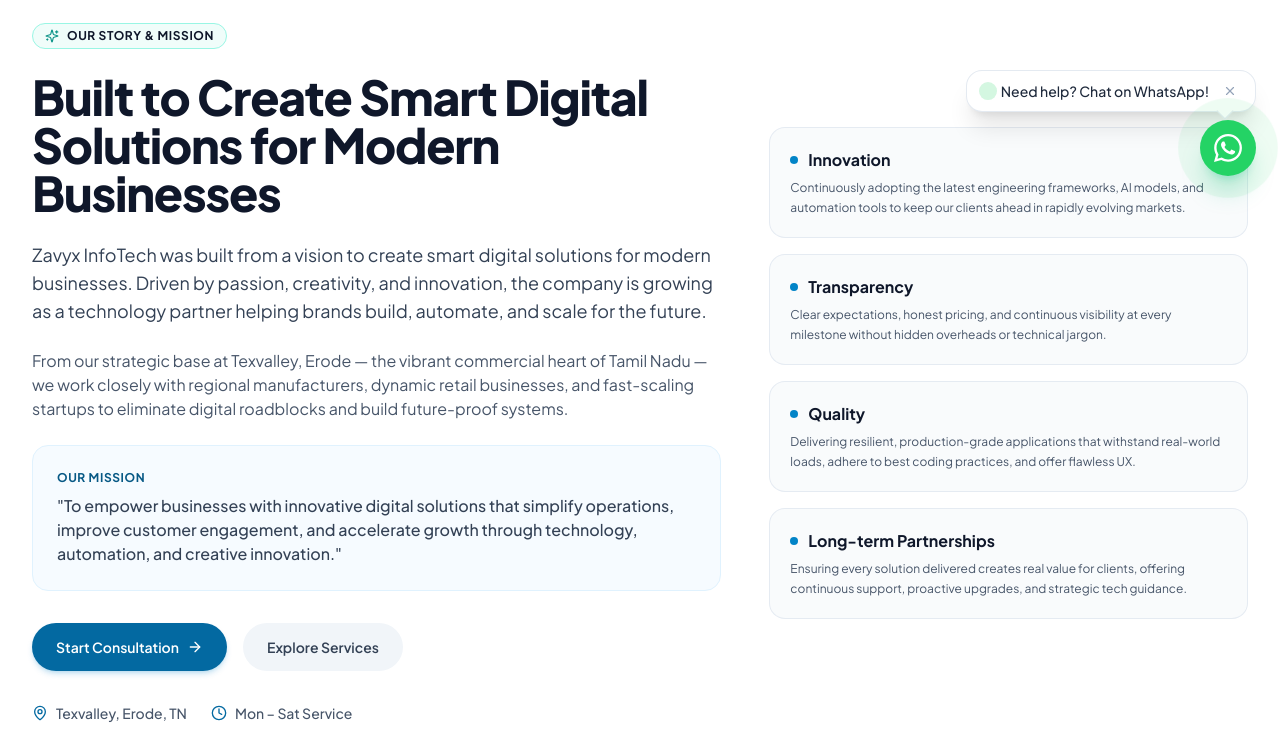
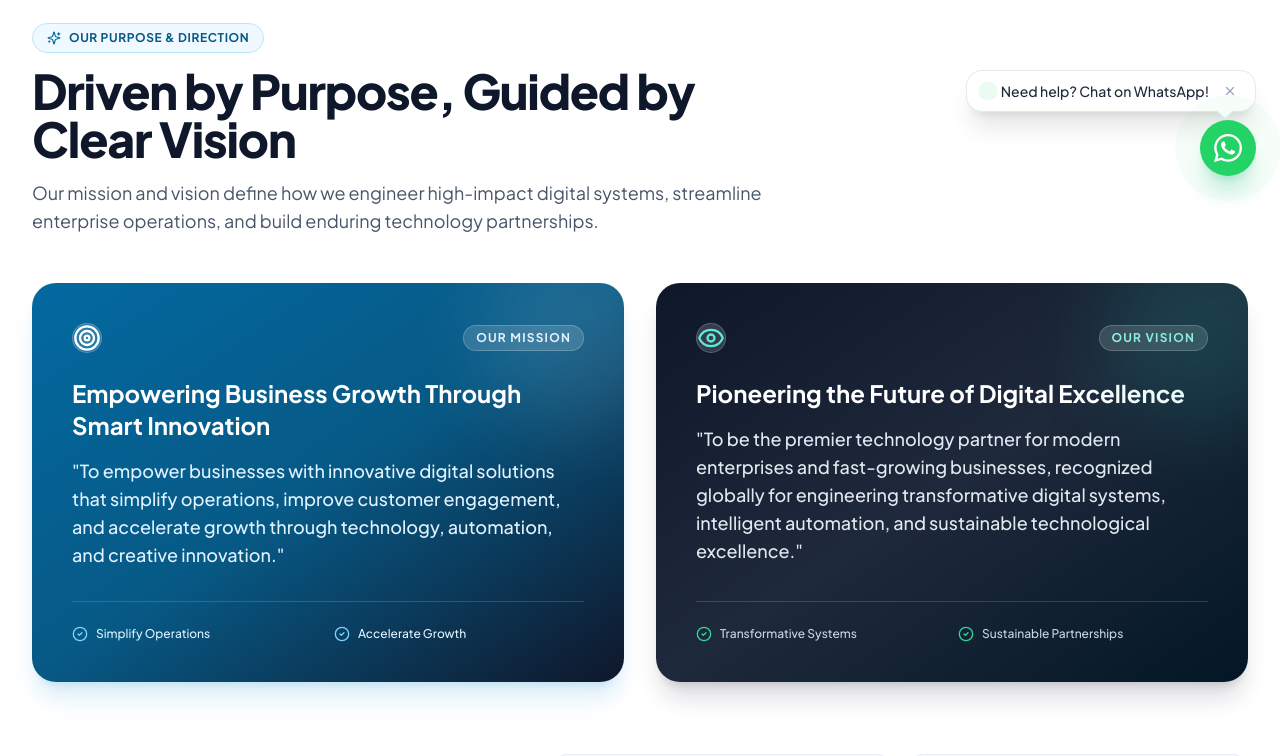
Before and after one commit to zavyxinfotech/ZAVYX_InfoTech_website, a React (Vite) app: page /about in a window 1280 px wide. Shown: the part 600-1356 px from the top of the page. Built offline with nearby package versions, Linux system fonts and the light colour scheme.

Commit message:
Update About Us: add dedicated Mission & Vision section and remove story

```diff
--- a/src/data/companyData.js
+++ b/src/data/companyData.js
@@ -31,6 +31,7 @@ export const companyData = {
   about: {
     story: "Zavyx InfoTech was built from a vision to create smart digital solutions for modern businesses. Driven by passion, creativity, and innovation, the company is growing as a technology partner helping brands build, automate, and scale for the future.",
     mission: "To empower businesses with innovative digital solutions that simplify operations, improve customer engagement, and accelerate growth through technology, automation, and creative innovation.",
+    vision: "To be the premier technology partner for modern enterprises and fast-growing businesses, recognized globally for engineering transformative digital systems, intelligent automation, and sustainable technological excellence.",
     values: [
       {
         id: "innovation",
--- a/src/pages/About.jsx
+++ b/src/pages/About.jsx
@@ -4,6 +4,9 @@ import { motion } from 'framer-motion';
 import {
   Sparkles,
   ArrowRight,
+  Target,
+  Eye,
+  CheckCircle2,
   Building2,
   Shirt,
   ShoppingBag,
@@ -29,8 +32,8 @@ export default function About() {
   return (
     <div className="subtle-mesh-bg">
       <SEO
-        title="About Us | Our Story, Mission & Values"
-        description="Learn about ZAVYX InfoTech — our journey, core values of innovation and transparency, and our mission to help businesses build, automate, and scale."
+        title="About Us | Our Mission, Vision & Core Values"
+        description="Explore ZAVYX InfoTech's mission and vision — empowering modern businesses with intelligent software, automated workflows, and transformative digital systems."
       />
 
       {/* ===================== HERO SECTION ===================== */}
@@ -55,42 +58,117 @@ export default function About() {
         </div>
       </section>
 
-      {/* ===================== STORY & MISSION (ASYMMETRIC SPLIT SHOWCASE) ===================== */}
+      {/* ===================== MISSION & VISION SHOWCASE ===================== */}
       <section className="py-16 md:py-24 bg-white border-y border-slate-200/80">
         <div className="max-w-7xl mx-auto px-4 sm:px-6 lg:px-8">
-          <div className="grid grid-cols-1 lg:grid-cols-12 gap-8 lg:gap-12 items-center">
 
-            {/* Left Narrative (7 cols on lg, full width on mobile) */}
-            <div className="lg:col-span-7 space-y-6">
-              <div className="inline-flex items-center gap-2 px-3 py-1 rounded-full bg-accent-50 border border-accent-200 text-accent-800 text-xs font-bold uppercase tracking-wider">
-                <Sparkles className="w-3.5 h-3.5 text-accent-600" />
-                <span>Our Story &amp; Mission</span>
-              </div>
+          {/* Section Header */}
+          <div className="max-w-3xl mb-12">
+            <div className="inline-flex items-center gap-2 px-3.5 py-1.5 rounded-full bg-brand-50 border border-brand-200 text-brand-700 text-xs font-bold uppercase tracking-wider mb-3.5">
+              <Sparkles className="w-3.5 h-3.5 text-brand-600" />
+              <span>Our Purpose &amp; Direction</span>
+            </div>
+            <h2 className="text-3xl sm:text-4xl md:text-5xl font-extrabold text-slate-900 tracking-tight font-display leading-[1.15]">
+              Driven by Purpose, Guided by Clear Vision
+            </h2>
+            <p className="mt-4 text-base sm:text-lg text-slate-600 leading-relaxed">
+              Our mission and vision define how we engineer high-impact digital systems, streamline enterprise operations, and build enduring technology partnerships.
+            </p>
+          </div>
 
-              <h2 className="text-2xl sm:text-3xl md:text-4xl lg:text-5xl font-extrabold text-slate-900 tracking-tight font-display leading-[1.15]">
-                Built to Create Smart Digital Solutions for Modern Businesses
-              </h2>
+          {/* Mission & Vision Dual Cards Grid */}
+          <div className="grid grid-cols-1 lg:grid-cols-2 gap-8 mb-14">
 
-              <p className="text-base sm:text-lg text-slate-700 leading-relaxed">
-                {companyData.about.story}
-              </p>
+            {/* 1. OUR MISSION CARD */}
+            <div className="p-8 sm:p-10 rounded-3xl bg-gradient-to-br from-brand-600 via-brand-700 to-slate-900 text-white shadow-xl shadow-brand-500/15 relative overflow-hidden flex flex-col justify-between">
+              <div className="absolute top-0 right-0 -mr-12 -mt-12 w-48 h-48 bg-white/10 rounded-full blur-2xl pointer-events-none"></div>
 
-              <p className="text-sm sm:text-base text-slate-600 leading-relaxed">
-                From our strategic base at Texvalley, Erode — the vibrant commercial heart of Tamil Nadu — we work closely with regional manufacturers, dynamic retail businesses, and fast-scaling startups to eliminate digital roadblocks and build future-proof systems.
-              </p>
+              <div>
+                <div className="flex items-center justify-between gap-4 mb-6">
+                  <div className="w-13 h-13 rounded-2xl bg-white/15 border border-white/20 backdrop-blur-md flex items-center justify-center text-white">
+                    <Target className="w-7 h-7" />
+                  </div>
+                  <span className="text-xs font-bold uppercase tracking-widest px-3 py-1 rounded-full bg-white/15 border border-white/20 text-brand-100">
+                    OUR MISSION
+                  </span>
+                </div>
 
-              {/* Mission Highlight Box */}
-              <div className="p-5 sm:p-6 rounded-2xl bg-brand-50/60 border border-brand-100 text-slate-800 space-y-2">
-                <span className="text-xs font-bold uppercase tracking-wider text-brand-700 block">
-                  Our Mission
-                </span>
-                <p className="text-sm sm:text-base text-slate-700 leading-relaxed font-medium">
+                <h3 className="text-xl sm:text-2xl font-bold font-display leading-snug text-white mb-4">
+                  Empowering Business Growth Through Smart Innovation
+                </h3>
+
+                <p className="text-brand-100 text-base sm:text-lg leading-relaxed font-medium">
                   "{companyData.about.mission}"
                 </p>
               </div>
 
-              {/* Action Buttons & Local Office Indicators */}
-              <div className="pt-2 flex flex-col sm:flex-row items-stretch sm:items-center gap-3 sm:gap-4">
+              <div className="mt-8 pt-6 border-t border-white/15 grid grid-cols-1 sm:grid-cols-2 gap-3 text-xs text-brand-100 font-medium">
+                <div className="flex items-center gap-2">
+                  <CheckCircle2 className="w-4 h-4 text-brand-300 shrink-0" />
+                  <span>Simplify Operations</span>
+                </div>
+                <div className="flex items-center gap-2">
+                  <CheckCircle2 className="w-4 h-4 text-brand-300 shrink-0" />
+                  <span>Accelerate Growth</span>
+                </div>
+              </div>
+            </div>
+
+            {/* 2. OUR VISION CARD */}
+            <div className="p-8 sm:p-10 rounded-3xl bg-gradient-to-br from-slate-900 via-slate-800 to-brand-950 text-white shadow-xl shadow-slate-900/15 relative overflow-hidden flex flex-col justify-between">
+              <div className="absolute top-0 right-0 -mr-12 -mt-12 w-48 h-48 bg-accent-500/15 rounded-full blur-2xl pointer-events-none"></div>
+
+              <div>
+                <div className="flex items-center justify-between gap-4 mb-6">
+                  <div className="w-13 h-13 rounded-2xl bg-white/15 border border-white/20 backdrop-blur-md flex items-center justify-center text-accent-300">
+                    <Eye className="w-7 h-7" />
+                  </div>
+                  <span className="text-xs font-bold uppercase tracking-widest px-3 py-1 rounded-full bg-white/15 border border-white/20 text-accent-200">
+                    OUR VISION
+                  </span>
+                </div>
+
+                <h3 className="text-xl sm:text-2xl font-bold font-display leading-snug text-white mb-4">
+                  Pioneering the Future of Digital Excellence
+                </h3>
+
+                <p className="text-slate-200 text-base sm:text-lg leading-relaxed font-medium">
+                  "{companyData.about.vision}"
+                </p>
+              </div>
+
+              <div className="mt-8 pt-6 border-t border-white/15 grid grid-cols-1 sm:grid-cols-2 gap-3 text-xs text-slate-300 font-medium">
+                <div className="flex items-center gap-2">
+                  <CheckCircle2 className="w-4 h-4 text-emerald-400 shrink-0" />
+                  <span>Transformative Systems</span>
+                </div>
+                <div className="flex items-center gap-2">
+                  <CheckCircle2 className="w-4 h-4 text-emerald-400 shrink-0" />
+                  <span>Sustainable Partnerships</span>
+                </div>
+              </div>
+            </div>
+
+          </div>
+
+          {/* Core Values & Local Operations Strip */}
+          <div className="grid grid-cols-1 lg:grid-cols-12 gap-8 items-center pt-4">
+
+            {/* Left Action Buttons & Office Details (5 cols) */}
+            <div className="lg:col-span-5 space-y-5">
+              <div className="space-y-2">
+                <span className="text-xs font-bold uppercase tracking-wider text-brand-600 block">
+                  Collaborate With Us
+                </span>
+                <h3 className="text-2xl font-bold text-slate-900 font-display">
+                  Ready to Build Your Next Digital Milestone?
+                </h3>
+                <p className="text-sm text-slate-600 leading-relaxed">
+                  Engage directly with our technical solutions team for an actionable roadmap.
+                </p>
+              </div>
+
+              <div className="pt-1 flex flex-col sm:flex-row items-stretch sm:items-center gap-3">
                 <Link
                   to="/start-a-project"
                   className="inline-flex items-center justify-center gap-2 px-6 py-3.5 rounded-full text-sm font-semibold text-white bg-brand-600 hover:bg-brand-700 shadow-md shadow-brand-500/20 transition-all hover:scale-105"
@@ -106,7 +184,7 @@ export default function About() {
                 </Link>
               </div>
 
-              <div className="pt-2 flex flex-wrap items-center gap-4 sm:gap-6 text-xs sm:text-sm text-slate-600 font-medium">
+              <div className="pt-2 flex flex-wrap items-center gap-4 sm:gap-6 text-xs text-slate-600 font-medium">
                 <div className="flex items-center gap-2">
                   <MapPin className="w-4 h-4 text-brand-600 shrink-0" />
                   <span>Texvalley, Erode, TN</span>
@@ -118,25 +196,28 @@ export default function About() {
               </div>
             </div>
 
-            {/* Right Visual Bento - 4 Core Values (5 cols on lg, full width on mobile) */}
-            <div className="lg:col-span-5 space-y-3.5 sm:space-y-4">
+            {/* Right 4 Core Guiding Values Bento (7 cols) */}
+            <div className="lg:col-span-7 grid grid-cols-1 sm:grid-cols-2 gap-4">
               {companyData.about.values.map((val) => (
                 <div
                   key={val.id}
-                  className="p-4 sm:p-5 rounded-2xl bg-slate-50/80 border border-slate-200/80 hover:bg-white hover:border-brand-200 hover:shadow-md transition-all duration-200"
+                  className="p-5 rounded-2xl bg-slate-50/80 border border-slate-200/80 hover:bg-white hover:border-brand-200 hover:shadow-md transition-all duration-200 flex flex-col justify-between"
                 >
-                  <h3 className="text-sm sm:text-base font-bold text-slate-900 flex items-center gap-2.5">
-                    <span className="w-2 h-2 rounded-full bg-brand-500 shrink-0"></span>
-                    <span>{val.title}</span>
-                  </h3>
-                  <p className="text-xs text-slate-600 mt-1.5 leading-relaxed pl-4.5">
-                    {val.description}
-                  </p>
+                  <div>
+                    <h4 className="text-sm sm:text-base font-bold text-slate-900 flex items-center gap-2 mb-1.5">
+                      <span className="w-2 h-2 rounded-full bg-brand-500 shrink-0"></span>
+                      <span>{val.title}</span>
+                    </h4>
+                    <p className="text-xs text-slate-600 leading-relaxed pl-4">
+                      {val.description}
+                    </p>
+                  </div>
                 </div>
               ))}
             </div>
 
           </div>
+
         </div>
       </section>
 
```
